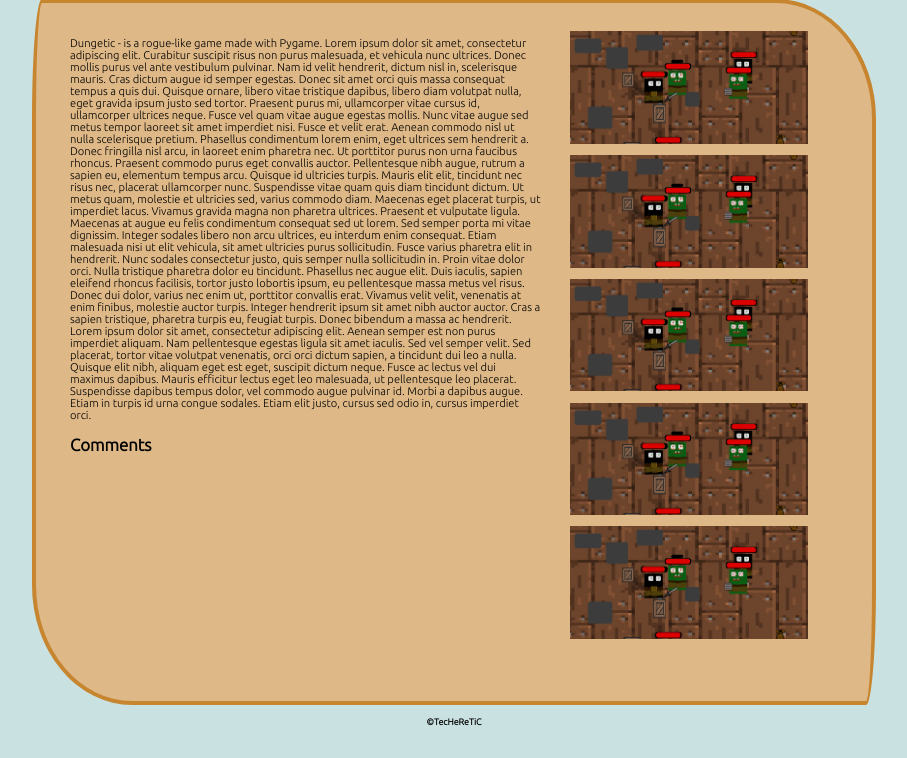
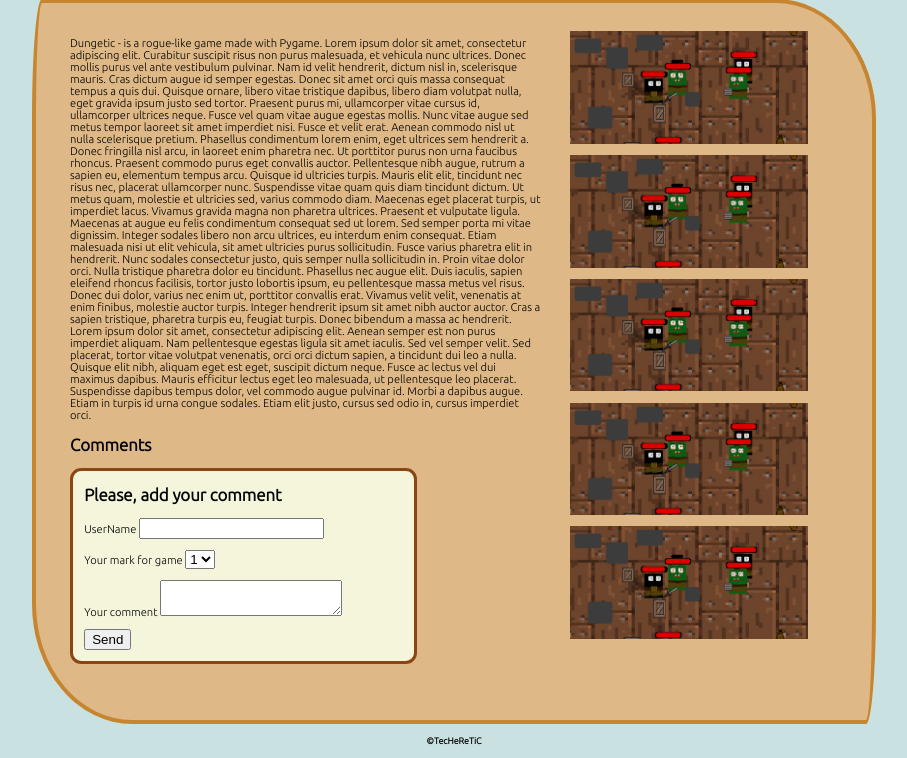
Before and after one commit to TecHeReTiC3141/Personal_website, a Flask app: page /projects/Dungetic in a window 1280 px wide. Shown: the part 375-1133 px from the top of the page, without its empty margins (186-1093 px from the left). Before the commit the page ends 1101 px from the top, so only its background shows below. Run offline with Flask 2, Linux system fonts and the light colour scheme.

Commit message:
Adding comments has been implemented. Displaying of them will be added later.

```diff
--- a/main.py
+++ b/main.py
@@ -1,8 +1,10 @@
-from flask import render_template, abort, request, g
-from scripts.DB import DataBase
+from flask import render_template, abort,\
+    request, g, flash, redirect, url_for
+from scripts.DB import *
+from scripts.Forms import *
+
 from app import *
 
-app = Flask(__name__)
 dbase: DataBase = None
 
 main_projects = [
@@ -82,15 +84,24 @@ def main_page():
 
 @app.route('/projects')
 def project_list():
-    return render_template('projects_page.html', title='Main page', projects=all_projects)
+    return render_template('projects_page.html', title='Projects', projects=all_projects)
 
 
-@app.route('/projects/<name>')
+@app.route('/projects/<name>', methods=['POST', 'GET'])
 def project_page(name: str):
     name = name.lower()
     if name not in project_descr:
         abort(404)
-    return render_template(f'project_page.html', project=project_descr[name])
+    form = CommentForm()
+    if form.validate_on_submit():
+        print('valid')
+        user_name, mark, text = form.name.data, form.mark.data, form.text.data
+        res = dbase.add_comment(name.capitalize(), user_name, mark, text)
+        flash(res, category='success' if res == 'Successfully added' else 'error')
+        return redirect(url_for('project_page', name=name))
+
+    return render_template('project_page.html', project=project_descr[name],
+                           form=form, title=name.capitalize())
 
 
 @app.route('/skills')
--- a/scripts/DB.py
+++ b/scripts/DB.py
@@ -1,7 +1,55 @@
 import sqlite3
+from time import *
+
 
 class DataBase:
 
     def __init__(self, conn: sqlite3.Connection):
-        self.__conn = conn
-        self.__curs = self.__conn.cursor()
+        self.__db = conn
+        self.__curs = self.__db.cursor()
+
+    def getData(self, request, data: list | tuple = (), fetch='all') -> list[dict]:
+        try:
+            self.__curs.execute(request, data)
+            if fetch == 'all':
+                res = self.__curs.fetchall()
+            else:
+                res = self.__curs.fetchone()
+            return res
+        except Exception as e:
+            print(e)
+        return []
+
+    def addData(self, request, data: list | tuple = ()):
+        try:
+            self.__curs.execute(request, data)
+            self.__db.commit()
+            return 'Successfully added'
+        except Exception as e:
+            print(e)
+            return e
+
+    def updateData(self, request, data: list | tuple = ()):
+        try:
+            self.__curs.execute(request, data)
+            self.__db.commit()
+            return 'Successfully modified'
+        except Exception as e:
+            print(e)
+            return e
+
+    def add_comment(self, project_name, user_name, mark, text):
+        get_id = '''SELECT id FROM projects
+                    WHERE name = (?)'''
+        proj_id = self.getData(get_id, (project_name,), 'one')[0]
+        req = '''INSERT INTO comments (project, user_name, mark, text, date)
+                VALUES (?, ?, ?, ?, ?)'''
+
+        return self.addData(req, (proj_id, user_name, mark, text, time()))
+
+    def get_comments(self, project_name):
+
+        req = '''SELECT user_name, mark, text, date
+                FROM projects JOIN comments ON comments.project = projects.id
+                WHERE projects.name = (?)'''
+        return self.getData(req, (project_name,))
--- /dev/null
+++ b/scripts/Forms.py
@@ -0,0 +1,11 @@
+from flask_wtf import FlaskForm
+from wtforms import StringField, SubmitField,\
+    EmailField, PasswordField, BooleanField, TextAreaField, SelectField
+from wtforms.validators import Email, Length, DataRequired, EqualTo
+
+class CommentForm(FlaskForm):
+    label = 'Please, add your comment'
+    name = StringField(label='UserName')
+    mark = SelectField(label='Your mark for game', choices=range(1, 6))
+    text = TextAreaField(label='Your comment', validators=[DataRequired()],)
+    submit = SubmitField('Send')
--- a/static/css/project_styles.css
+++ b/static/css/project_styles.css
@@ -42,3 +42,11 @@ div.intro > img {
     width: 90%;
     padding: 0 1em;
 }
+
+div.comments form {
+    width: 70%;
+    padding-left: 1em;
+    background-color: beige;
+    border: 3px saddlebrown solid;
+    border-radius: 1em;
+}
--- a/templates/main_page.html
+++ b/templates/main_page.html
@@ -15,8 +15,21 @@
             </div>
         </div>
     </a>
+{% endmacro %}
 
-
+{% macro display_form(form) %}
+    <h2>{{ form.label }}</h2>
+    {{ form.hidden_tag() }}
+    {% for field in form if field.name not in ['csrf_token', 'submit'] %}
+        {% if field.errors %}
+            <p>{{ field.label() }} {{ field(class='invalid') }}<span>{% for err in field.errors %}
+                {{ err }}
+            {% endfor %}</span></p>
+        {% else %}
+            <p>{{ field.label() }} {{ field() }}</p>
+        {% endif %}
+    {% endfor %}
+    <p>{{ form.submit }}</p>
 {% endmacro %}
 
 <!DOCTYPE html>
--- a/templates/project_page.html
+++ b/templates/project_page.html
@@ -25,7 +25,13 @@
 {% block content %}
     <div class="description">
         {{ project.description | safe}}
-        <h2>Comments</h2>
+        <div class="comments">
+            <h2>Comments</h2>
+            <form action='' method="post" class="login-form">
+                {{ display_form(form) }}
+            </form>
+        </div>
+
     </div>
     <div class="images">
         <img src="{{ url_for('static', filename=project.img) }}" alt="{{ project.name }}" class="big">
```
Also changed, not shown: app.py (line endings or trailing spaces), database.db.
